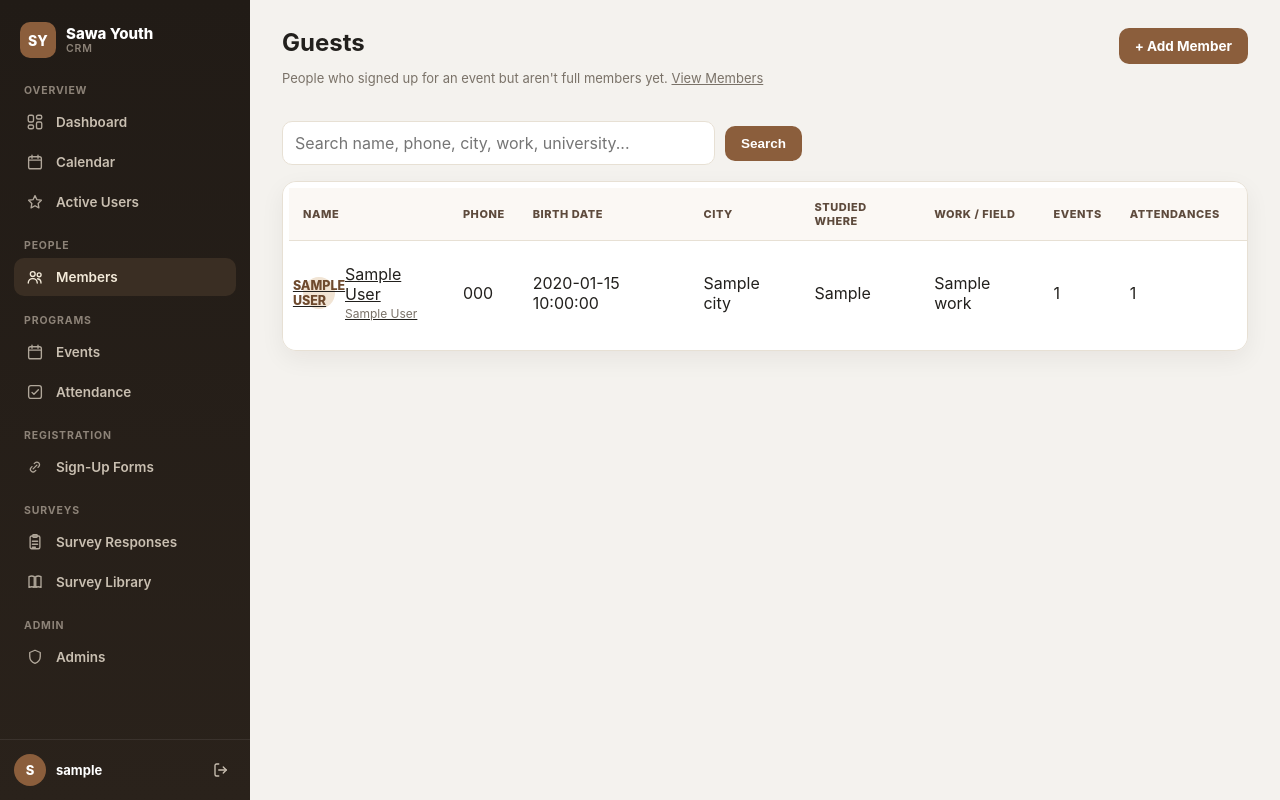
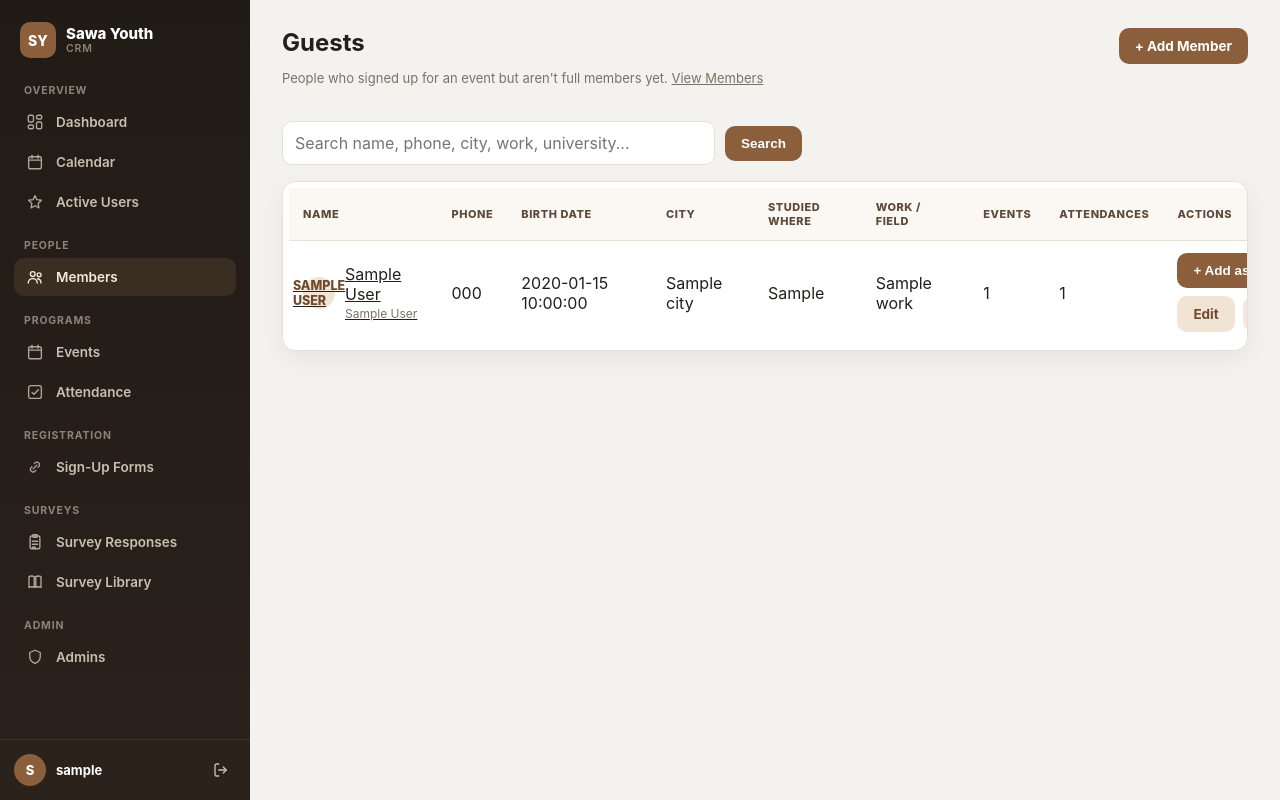
Before and after one commit to karineos/SAWA-youth, a Flask app: page /members?type=guest in a window 1280 px wide. Run offline with Flask 3, Linux system fonts and the light colour scheme; the visitor is signed in with stand-in values (Sample User, id 1); a database or web service that is not in the repository returns one stand-in record (values such as "Sample title"); parts of the project's set-up code (start-up, migrations or seed data) failed here and were passed over; some libraries are stand-ins or nearby versions.

Commit message:
Add one-click "Add as Member" button on the Guests page
Promotes a guest to a full member directly from the Guests list instead
of requiring a trip through Edit Member's Member Type dropdown. No schema
change — just flips the existing member_type column.

Co-Authored-By: Claude Sonnet 5 <noreply@anthropic.com>

```diff
--- a/app.py
+++ b/app.py
@@ -647,6 +647,21 @@ def member_delete(member_id):
     conn.close()
     flash("Member deleted successfully.")
     return redirect(url_for("members"))
+
+@app.route("/members/<int:member_id>/promote", methods=["POST"])
+@login_required
+def member_promote(member_id):
+    conn = get_db()
+    member = conn.execute("SELECT full_name_en FROM members WHERE id=?", (member_id,)).fetchone()
+    if not member:
+        conn.close()
+        flash("Member not found.")
+        return redirect(url_for("members", type="guest"))
+    conn.execute("UPDATE members SET member_type='member' WHERE id=?", (member_id,))
+    conn.commit()
+    conn.close()
+    flash(f"{member['full_name_en']} is now a full member.")
+    return redirect(url_for("members", type="guest"))
 
 @app.route("/events")
 @login_required
--- a/templates/members.html
+++ b/templates/members.html
@@ -41,6 +41,9 @@
       <td>{{ m.event_count }}</td>
       <td>{{ m.attendance_count }}</td>
       <td class="actions">
+        {% if view_type == 'guest' %}
+        <form method="post" action="{{ url_for('member_promote', member_id=m.id) }}"><button class="btn">+ Add as Member</button></form>
+        {% endif %}
         <a class="btn secondary" href="{{ url_for('member_edit', member_id=m.id) }}">Edit</a>
         <form method="post" action="{{ url_for('member_delete', member_id=m.id) }}" onsubmit="return confirm('Delete this member?')"><button class="btn danger">Delete</button></form>
       </td>
```
